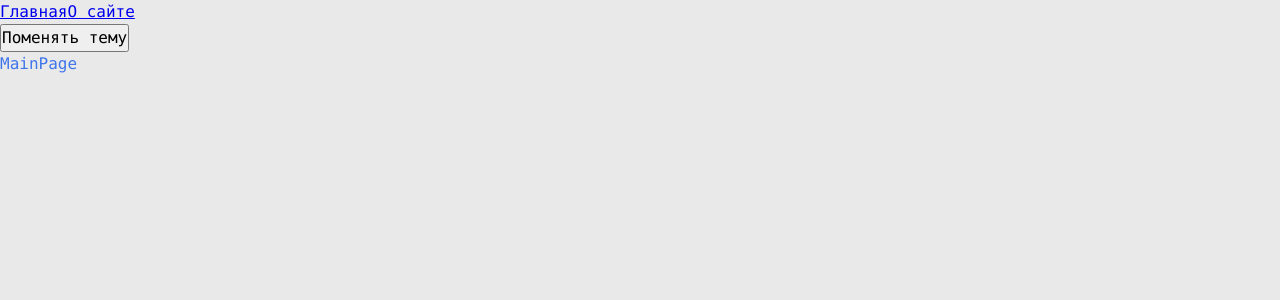
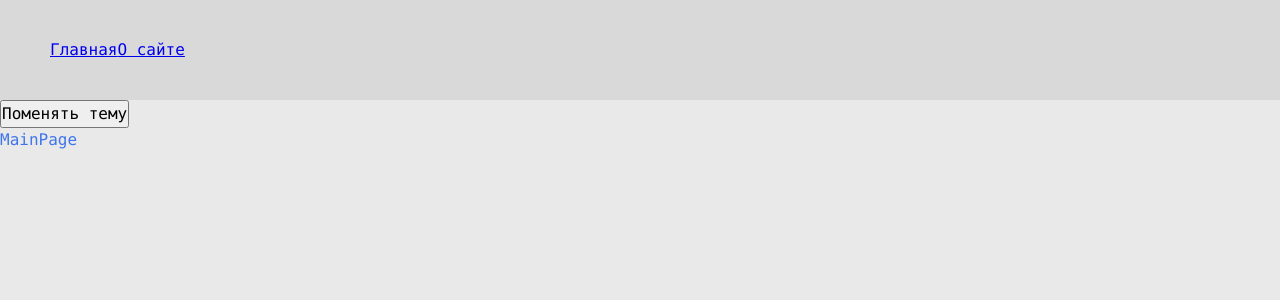
Before and after one commit to Cno6/react-app, a React app: page / in a window 1280 px wide. Shown: the top 300 px of the page. Built offline with nearby package versions, Linux system fonts and the light colour scheme.

Commit message:
refactor: create navbar widget

```diff
--- a/src/app/App.tsx
+++ b/src/app/App.tsx
@@ -5,14 +5,14 @@ import { useTheme } from './providers/ThemeProvider';
 import './styles/index.scss'
 
 import { classNames } from 'shared/lib/classNames';
+import { Navbar } from "widgets/Navbar";
 
 const App = () => {
   const { theme, toggleTheme } = useTheme()
 
   return (
     <div className={classNames('app', {}, [theme])}>
-      <Link to={'/'}>Главная</Link>
-      <Link to={'/about'}>О сайте</Link>
+      <Navbar />
       <div>
         <button onClick={toggleTheme}>Поменять тему</button>
       </div>
--- a/src/app/styles/themes/dark.scss
+++ b/src/app/styles/themes/dark.scss
@@ -3,4 +3,6 @@
 
   --primary-color: rgb(14, 197, 14);
   --secondary-color: rgb(51, 207, 147);
+
+  --navbar-bg: #303030;
 }
--- a/src/app/styles/themes/light.scss
+++ b/src/app/styles/themes/light.scss
@@ -3,4 +3,6 @@
 
   --primary-color: rgb(63, 117, 235);
   --secondary-color: rgb(14, 73, 151);
+
+  --navbar-bg: #D9D9D9;
 }
--- a/src/shared/lib/classNames.ts
+++ b/src/shared/lib/classNames.ts
@@ -1,6 +1,6 @@
 type Mods = Record<string, boolean | string>
 
-export function classNames(cls: string, mods: Mods, additional: string[]): string {
+export function classNames(cls: string, mods?: Mods, additional?: string[]): string {
   return [
     cls,
     ...additional,
--- /dev/null
+++ b/src/widgets/Navbar/index.ts
@@ -0,0 +1 @@
+export { Navbar } from "./ui/Navbar";
--- /dev/null
+++ b/src/widgets/Navbar/ui/Navbar.module.scss
@@ -0,0 +1,8 @@
+.Navbar {
+  display: flex;
+  justify-content: space-between;
+  align-items: center;
+  height: 100px;
+  padding: 25px 50px;
+  background-color: var(--navbar-bg);
+}
--- /dev/null
+++ b/src/widgets/Navbar/ui/Navbar.tsx
@@ -0,0 +1,20 @@
+import { Link } from "react-router-dom"
+import { classNames } from "shared/lib/classNames"
+import cls from './Navbar.module.scss'
+
+interface NavbarProps {
+  className?: string
+}
+
+export const Navbar = (props: NavbarProps) => {
+  const { className } = props
+
+  return (
+    <div className={classNames(cls.Navbar, {}, [className])}>
+      <div className="links">
+        <Link to={'/'}>Главная</Link>
+        <Link to={'/about'}>О сайте</Link>
+      </div>
+    </div>
+  )
+}
```
